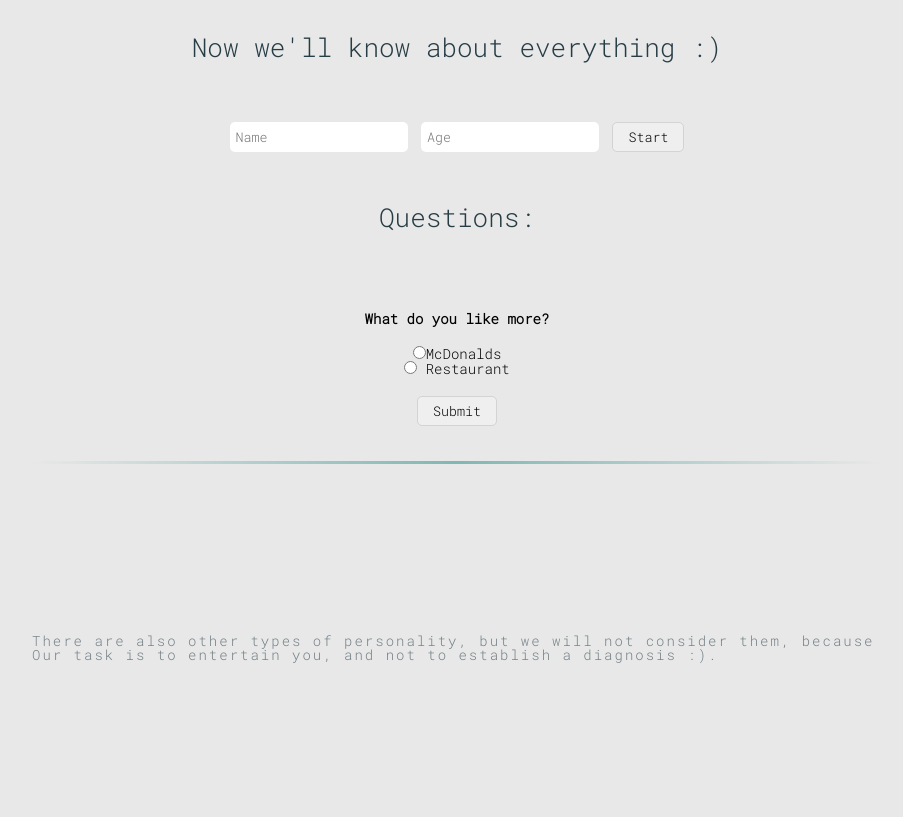
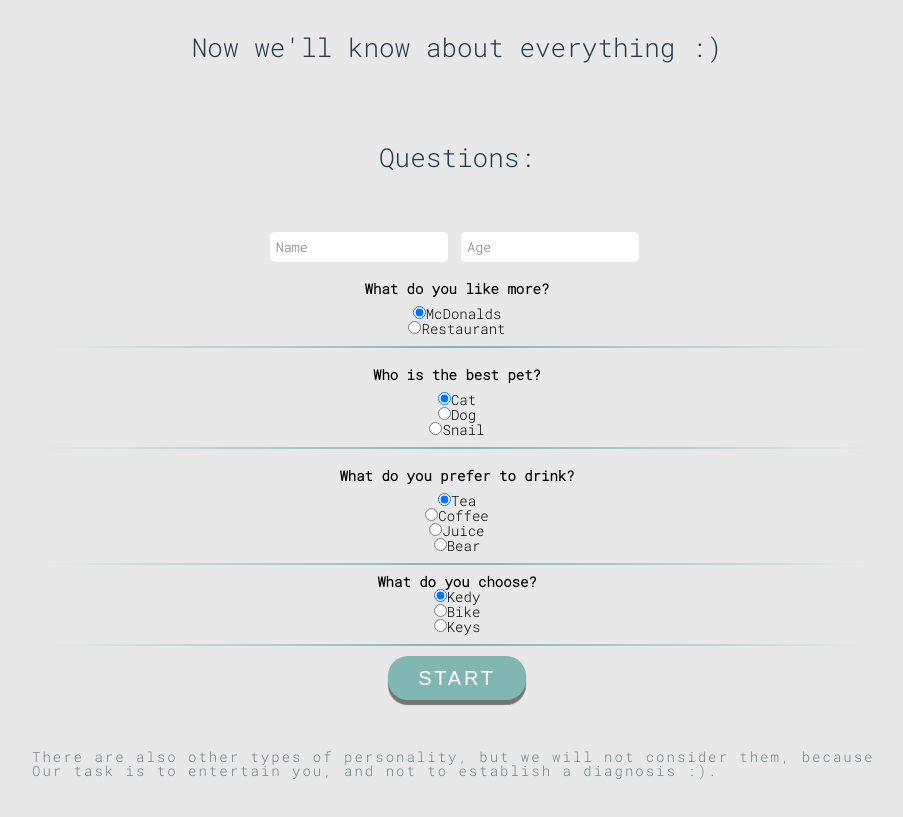
Before and after one commit to DIvanovich/WhoAreYou, a plain HTML site: page test.html in a window 1280 px wide. Shown: the part 237-1054 px from the top of the page, without its empty margins (183-1086 px from the left). Before the commit the page ends 924 px from the top, so only its background shows below. Drawn offline with Linux system fonts and the light colour scheme.

Commit message:
add js test

```diff
--- a/css/style.css
+++ b/css/style.css
@@ -30,8 +30,9 @@ h2{
 }
 
 hr {
+	margin: 10px;
     border: none;
-    height: 3px;
+    height: 2px;
     background-image: linear-gradient(to right, #e8e8e8, #80b7b3, #e8e8e8);
 }
 
@@ -232,8 +233,9 @@ hr {
 	float: center;
 }
 
-.test p{
-	margin: 20px 0px 20px 0px;
+.Question {
+	margin: 20px 0px 10px 0px;
+
 }
 .test input[type="text"],
 .test input[type="age"] {
@@ -243,12 +245,3 @@ hr {
 	border-radius: 5px;
 	outline: none;
 }
-.test input[type="submit"] {
-	padding: 5px 15px;
-	border: 1px solid lightgrey;
-	border-radius: 5px;
-}
-.test input[type="submit"]:hover,button:hover {
-	background-color: darkgrey;
-	color: white;
-}
--- a/js/js.js
+++ b/js/js.js
@@ -1,11 +1,35 @@
+// let select = document.querySelector('#pets');
+
+// select.onchange = function () {
+//     console.log(select.value);
+// }
+
+const {form} = document.forms;
+form.addEventListener('submit', () => {
+    event.preventDefault();
+    const {name, age, food, pet, drink, move} = form;
+    const Results = {
+        name: name.value,
+        age: age.value,
+        food: food.value,
+        pet: pet.value,
+        drink: drink.value,
+        move: move.value
+    };
+    console.log(Results);
+})
 
 
-function to_eng (el) {
-	if(el.previousElementSibling.clientHeight === 80) {
-		el.previousElementSibling.style.height = "100%";
-		el.innerHTML = "ShowLess...";
-	} else {
-		el.previousElementSibling.style.height = "80px";
-		el.innerHTML = "Read More...";
-	}
-}
+
+// document.querySelector('form').addEventListener('submit', (event) => {
+//     event.preventDefault();
+//     const form = document.querySelector('form');
+//     console.log(form);
+//     const name = form.elements.name.value
+// });
+
+// let testform = document.querySelector('#sendform');
+// testform.onclick = function(event) {
+//     event.preventDefault();
+//     console.log('work');
+// }
--- a/test.html
+++ b/test.html
@@ -6,12 +6,12 @@
 	<head>
 		<!-- Заголовок страницы в браузере -->
 		<title>Who are you? Choose a psychotype.</title>
+        <!-- Подключаем JS -->
+		<script type="text/javascript" src="js/js.js"></script>
 		<!-- Подключаем шрифт -->
 		<link href="https://fonts.googleapis.com/css2?family=Roboto+Mono:wght@300&display=swap" rel="stylesheet">
 		<!-- Подключаем CSS -->
 		<link rel="stylesheet" href="css/style.css" />
-		<!-- Подключаем JS -->
-		<script type="text/javascript" src="script/js.js"></script>
 		<!-- Кодировка страницы -->
 		<meta http-equiv="Content-type" content="text/html;charset=UTF-8" />
 	</head>
@@ -39,24 +39,61 @@
 				<h1 class="content-up-text">
 					Now we'll know about everything :)
                 </h1>
-                <form action="#1" class="test">
-                    <input type="text" placeholder="Name" required>
-                    <input type="age" placeholder="Age" required>
-                    <input type="submit" value="Start">
-                </form>
-
             <div class="content-text">
                 <h2 class="content-up-text">
                     Questions:
                 </h2>
-            <form action="#2" class="test">
-                <p><b>What do you like more?</b></p>
-                <p><input type="radio" name="answer" value="a1">McDonalds<Br>
-                <input type="radio" name="answer" value="a2"> Restaurant<Br>
-                <p><input type="submit"></p>
-             </form>
-            <hr>
-			</div>
+            <form class="test">
+                <div>
+                    <input type="text" name="Name" placeholder="Name" required>
+                    <input type="age" name="age" placeholder="Age" required>
+                </div>
+                <div class="Question">
+                    <b>What do you like more?</b>
+                </div>
+                <div>
+                    <div>
+                        <input type="radio" name="Food" value="a1" checked>McDonalds
+                    </div>
+                    <div>
+                        <input type="radio" name="Food" value="a2">Restaurant
+                    </div>
+                </div>
+                <hr>
+                <div class="Question">
+                    <b>Who is the best pet?</b>
+                </div>
+                <div>
+                    <div>
+                        <input type="radio" name="pet" value="b1" checked>Cat
+                    </div>
+                    <div>
+                        <input type="radio" name="pet" value="b2">Dog
+                    </div>
+                    <div>
+                        <input type="radio" name="pet" value="b3">Snail
+                    </div>
+                </div>
+                <hr>
+                <div class="Question">
+                    <b>What do you prefer to drink?</b>
+                </div>
+                <div>
+                    <input type="radio" name="drink" value="c1" checked>Tea<Br>
+                    <input type="radio" name="drink" value="c2">Coffee<Br>
+                    <input type="radio" name="drink" value="c3">Juice<Br>
+                    <input type="radio" name="drink" value="c4">Bear<Br>
+                </div>
+                <hr>
+                <div><b>What do you choose?</b></div>
+                <div><input type="radio" name="move" value="d1" checked>Kedy<Br>
+                    <input type="radio" name="move" value="d2">Bike<Br>
+                    <input type="radio" name="move" value="d3">Keys<Br>
+                </div>
+                <hr>
+                <!--<div><button type="submit">Check</button>-->
+                <input type="submit" class="content-main-button_link" value="Start" id="sendform">
+            </form>
             </div>
 		</div>
         <div class="footer">
```
Also changed, not shown: index.html (+1 -1 lines), sanguine-desc.html (+1 -1 lines), img/mcdonalds.jpg (added).
